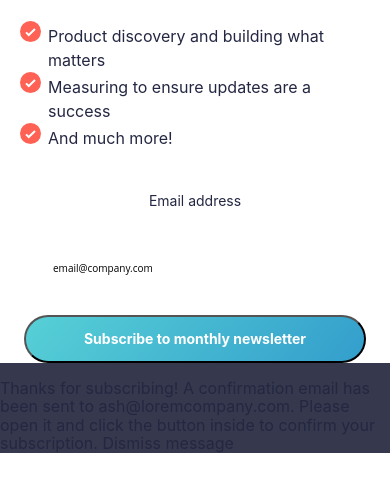
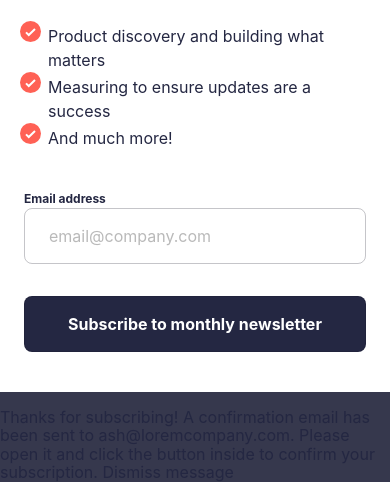
Before and after one commit to pchupchu/newsletter-sign-up-with-success-message-main, a React app: page / in a window 390 px wide. Shown: the part 439-937 px from the top of the page. Before the commit the page ends 908 px from the top, so only its background shows below. Built offline with nearby package versions, Linux system fonts and the light colour scheme.

Commit message:
Add Form in mobile version

```diff
--- a/src/components/Form/Form.css
+++ b/src/components/Form/Form.css
@@ -6,7 +6,7 @@
 
 .form__container {
   width: 100%;
-  max-width: 863px;
+  /* max-width: 863px; */
   box-sizing: border-box;
   display: flex;
   flex-direction: column;
@@ -15,76 +15,78 @@
 }
 
 .form__label {
-  text-align: center;
-  font-size: 14px;
-  font-weight: 400;
-  line-height: 21px;
-  margin: 0 0 32px;
+  position: relative;
+  width: 100%;
+  align-self: flex-start;
+  font-size: 12px;
+  font-weight: 700;
+  line-height: 1.5;
+  margin: 0 0 8px;
 }
 
 @media screen and (min-width: 720px) {
-  .form__text {
+  .form__label {
       margin-bottom: 38px;
       padding: 0 18px;
   }
 }
 
-.form__label {
-  position: relative;
-}
-
 .form__item {
-  border: none;
+  border-radius: 8px;
+  border: 1px solid var(--grey-25);
   width: 100%;
-  border-radius: 24px;
-  min-height: 48px;
+  min-height: 56px;
   box-sizing: border-box;
-  background-color: var(--white);
-  padding: 0 0 0 29px;
-  font-size: 14px;
-  line-height: 1.21;
+  background-color: transparent;
+  padding: 0 0 0 24px;
+  font-size: 16px;
+  line-height: 1.5;
   margin-bottom: 24px;
-  box-shadow: 2px 3px 6px var(--button-shadow);
 }
 
 @media screen and (min-width: 720px) {
   .form__item {
-    padding-left: 38px;
+    padding-left: 30px;
   }
 }
 
 .form__item:focus {
-  outline-color: var(--cyan);
+  outline: none;
 }
 
 .form__item::placeholder {
-  font-family: 'Open Sans';
-  color: var(--grey);
-  font-size: 10px;
-  font-weight: 400;
+  font-size: 16px;
+  line-height: 1.5;
+  opacity: 0.5;
+}
+
+.form__item_inactive {
+  color: var(--vermellion);
+  border: 1px solid var(--vermellion);
+  background-color: var(--error);
 }
 
 .form__item-error {
-  font-family: 'Open Sans';
-  font-size: 10px;
+  position: absolute;
+  font-size: 12px;
   font-weight: 700;
-  color: var(--light-red);
+  line-height: 1.5;
+  color: var(--vermellion);
   display: block;
-  max-height: 12px;
+  max-height: 15px;
   visibility: hidden;
-  position: absolute;
-  top: 100%;
-  left: 38px;
+  top:0;
+  right: 0;
   width: max-content;
-  margin-top: 20px;
+  margin-bottom: 8px;
 }
 
-@media screen and (min-width: 720px) {
+/* @media screen and (min-width: 720px) {
   .form__item-error {
     margin-top: 0;
     top: 75%;
   }
-}
+} */
 
 .form__item-error_active {
   visibility: visible;
@@ -92,22 +94,25 @@
 
 .form__button {
   width: 100%;
-  height: 48px;
-  border-radius: 24px;
-  background-image: linear-gradient(132deg, var(--cyan) -31.85%, var(--light-blue) 100%);
-  box-shadow: 2px 3px 6px var(--button-shadow);
+  border-radius: 8px;
+  border: 1px solid var(--grey-25);
+  min-height: 56px;
+  box-sizing: border-box;
+  background-color: var(--dark-navy);
+  font-size: 16px;
+  line-height: 1.5;
   color: var(--white);
-  font-size: 14px;
   font-weight: 700;
   cursor: pointer;
   padding: 0;
+  margin-bottom: 40px;
 }
 
 .form__button:hover {
-  background: var(--cyan-button);
+  background: var(--gradient-1);
+  box-shadow: 0px 16px 32px 0px var(--shadow);
 }
 
 .form__button_inactive {
-  opacity: .5;
   pointer-events: none;
 }
--- a/src/components/Form/Form.js
+++ b/src/components/Form/Form.js
@@ -12,10 +12,12 @@ function Form() {
   return (
     <section className="form">
         <form onSubmit={handleSubmit} className="form__container">
-          <label for="email" className="form__label">Email address</label>
+          <label for="email" className="form__label">Email address
             <input
               type="email"
-              className="form__item"
+              className={`form__item ${
+                isValid ? "" : "form__item_inactive"
+              }`}
               id="email"
               name="email"
               placeholder="email@company.com"
@@ -28,8 +30,9 @@ function Form() {
                 isValid ? "" : "form__item-error_active"
               }`}
             >
-              Error, please check your email
+              Valid email required
             </span>
+          </label>
           <button
               type="submit"
               disabled={!isValid}
--- a/src/index.css
+++ b/src/index.css
@@ -11,9 +11,13 @@ body {
 
 :root {
   --white: #fff;
-  /* --black: #000; */
   --pale-navy: #36384d;
   --dark-navy: #242742;
+  --vermellion: #ff6155;
+  --error: rgba(255, 97, 85, 0.15);
+  --grey-25: rgba(25, 24, 43, 0.25);
+  --shadow: rgba(255, 97, 85, 0.50);
+  --gradient-1: linear-gradient(204deg, #ff6a3a 0%, #ff527b 100%);
 
 
 
```
